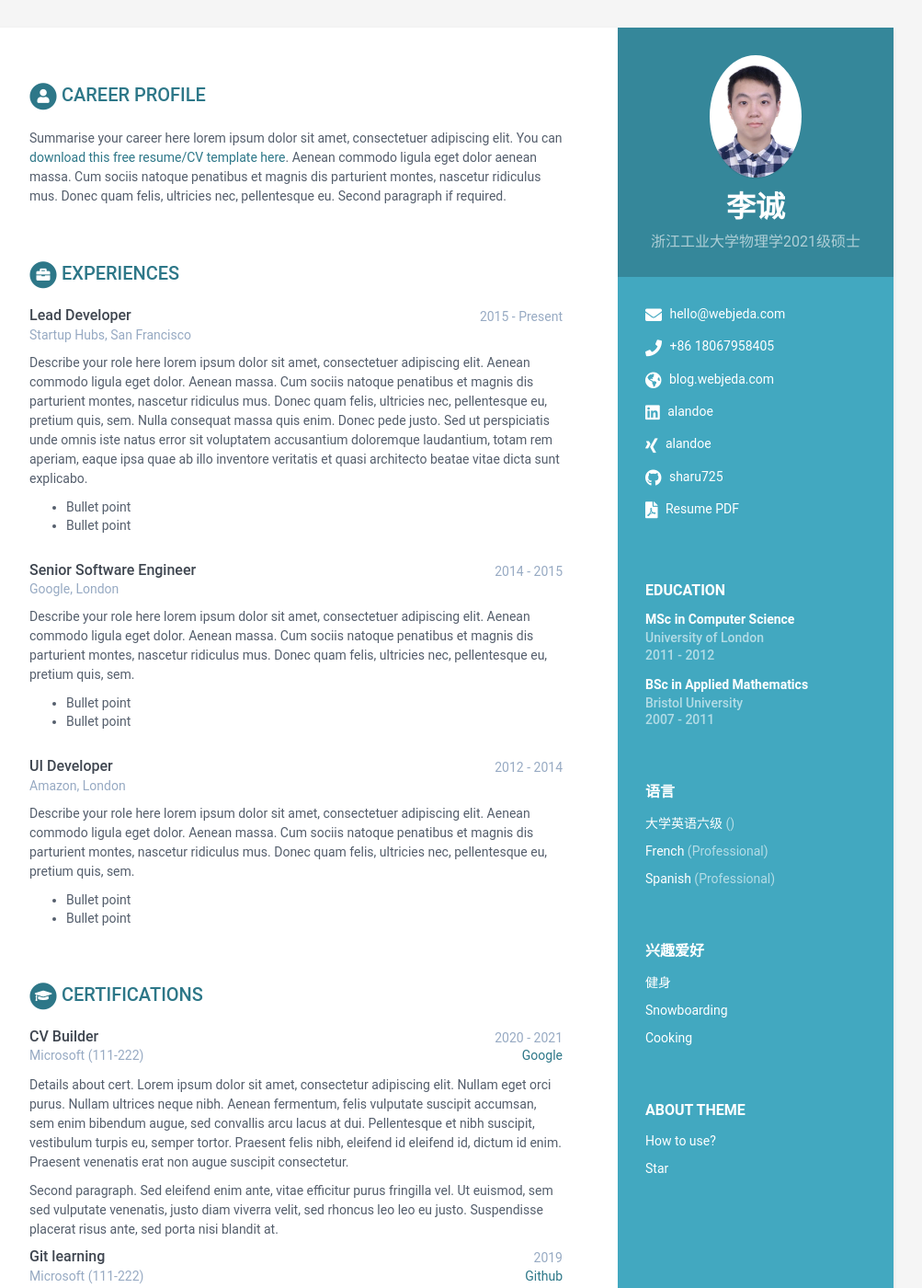
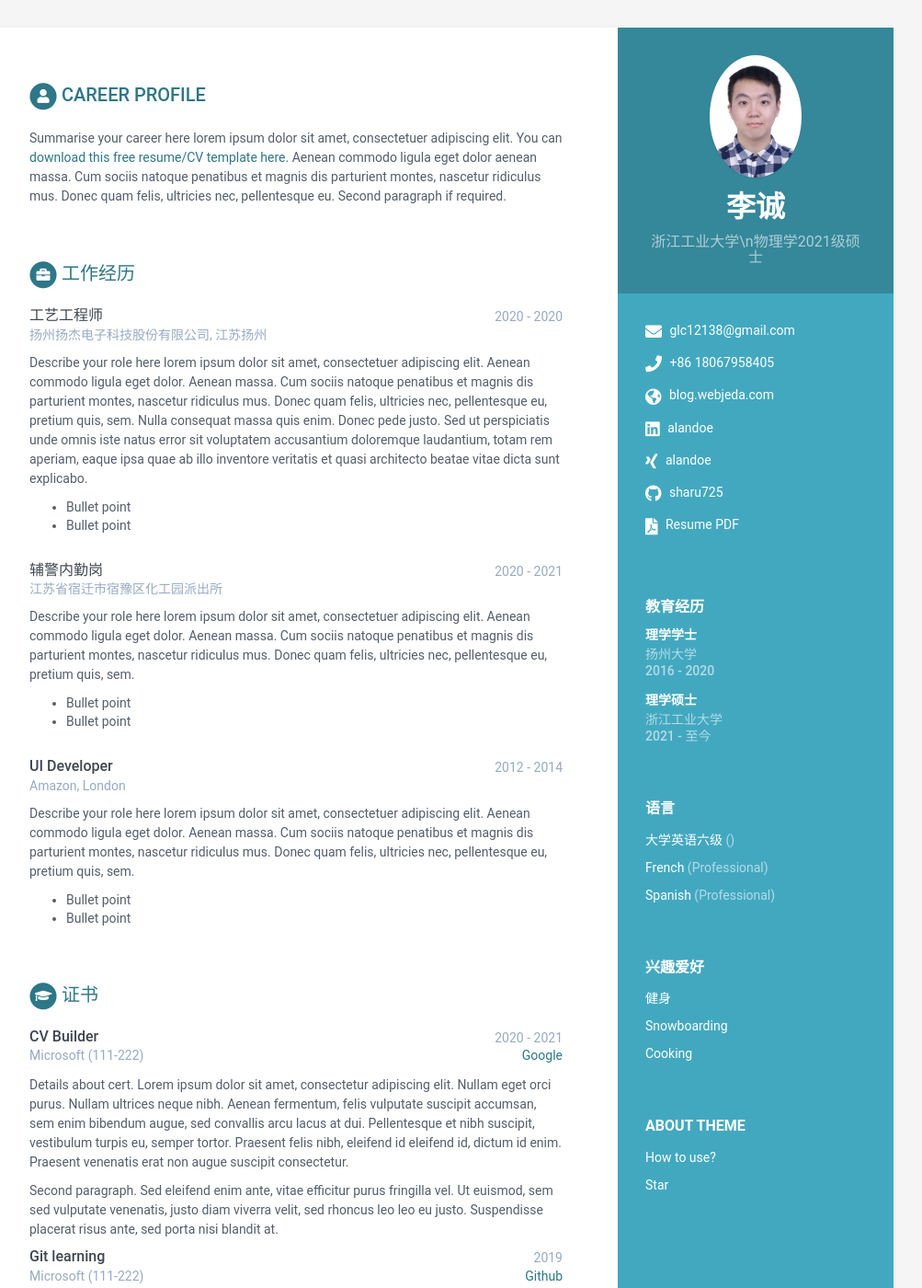
Before and after one commit to glc12138/resume, a Jekyll site: the page built from index.html, in a window 1280 px wide and 1400 px high. Shown: the whole window at 92% size, without its empty margins (168-1171 px from the left). Built offline with Jekyll 4.4.1, drawn with Linux system fonts in a browser that asks for light colours; some of the changed text lies outside the part shown.

Commit message:
第二次

```diff
--- a/_data/data.yml
+++ b/_data/data.yml
@@ -9,11 +9,11 @@ sidebar:
 
     # Profile information
     name: 李诚
-    tagline: 浙江工业大学物理学2021级硕士
+    tagline: 浙江工业大学\n物理学2021级硕士
     avatar: profile.png  #place a 100x100 picture inside /assets/images/ folder and provide the name of the file below
 
     # Sidebar links
-    email: hello@webjeda.com
+    email: glc12138@gmail.com
     phone: +86 18067958405
     timezone: #America/Cancun Timezone
     citizenship:
@@ -64,11 +64,11 @@ career-profile:
       Donec quam felis, ultricies nec, pellentesque eu.
       Second paragraph if required.
 education:
-    title: Education
+    title: 教育经历
     info:
-      - degree: MSc in Computer Science
-        university: University of London
-        time: 2011 - 2012
+      - degree: 理学学士
+        university: 扬州大学
+        time: 2016 - 2020
         details: |
           Describe your study here lorem ipsum dolor sit amet, consectetuer
           adipiscing elit. Aenean commodo ligula eget dolor. Aenean massa. Cum
@@ -77,9 +77,9 @@ education:
           pretium quis, sem.
             - Bullet point
             - Bullet point
-      - degree: BSc in Applied Mathematics
-        university: Bristol University
-        time: 2007 - 2011
+      - degree: 理学硕士
+        university: 浙江工业大学
+        time: 2021 - 至今
         details: |
           Describe your study here lorem ipsum dolor sit amet, consectetuer
           adipiscing elit. Aenean commodo ligula eget dolor. Aenean massa. Cum
@@ -90,11 +90,11 @@ education:
             - Bullet point
 
 experiences:
-    title: Experiences
+    title: 工作经历
     info:
-      - role: Lead Developer
-        time: 2015 - Present
-        company: Startup Hubs, San Francisco
+      - role: 工艺工程师
+        time: 2020 - 2020
+        company: 扬州扬杰电子科技股份有限公司, 江苏扬州
         details: |
           Describe your role here lorem ipsum dolor sit amet, consectetuer
           adipiscing elit. Aenean commodo ligula eget dolor. Aenean massa.
@@ -107,9 +107,9 @@ experiences:
           architecto beatae vitae dicta sunt explicabo.
             - Bullet point
             - Bullet point
-      - role: Senior Software Engineer
-        time: 2014 - 2015
-        company: Google, London
+      - role: 辅警内勤岗
+        time: 2020 - 2021
+        company: 江苏省宿迁市宿豫区化工园派出所
         details: |
           Describe your role here lorem ipsum dolor sit amet, consectetuer
           adipiscing elit. Aenean commodo ligula eget dolor. Aenean massa.
@@ -131,7 +131,7 @@ experiences:
             - Bullet point
 
 certifications:
-      title: Certifications
+      title: 证书
       list:
         - name: CV Builder
           start: 2020
@@ -172,7 +172,7 @@ certifications:
             Praesent venenatis erat non augue suscipit consectetur.
 
 projects:
-    title: Projects
+    title: 项目经历
     intro: >
       You can list your side projects in this
       section. Lorem ipsum dolor sit amet, consectetur adipiscing elit.
@@ -218,7 +218,7 @@ oss:
         tagline: "A responsive Bootstrap one page theme designed to help app developers promote their mobile apps"
 
 publications:
-    title: Publications
+    title: 发表论文
     intro: |
       You can list your publications in this section. Lorem ipsum dolor sit
       amet, consectetur adipiscing elit. Vestibulum et ligula in nunc
@@ -240,20 +240,20 @@ publications:
         conference: "Comm. ACM 4 (1961), 51–55"
 
 skills:
-    title: Skills &amp; Proficiency
+    title: 技能
 
     toolset:
-      - name: Python & Django
-        level: 98%
+      - name: Python
+        level: 熟悉，导师教的课程是Python程序设计，做过一段时间的助教
 
-      - name: Javascript & jQuery
-        level: 98%
+      - name: shell & Linux
+        level: 熟悉
 
-      - name: Angular
-        level: 98%
+      - name: Julia & Matlab
+        level: 熟悉，硕士期间所有工作的计算都是基于julia语言
 
       - name: HTML5 & CSS
-        level: 95%
+        level: 了解
 
       - name: Ruby on Rails
         level: 85%
```
